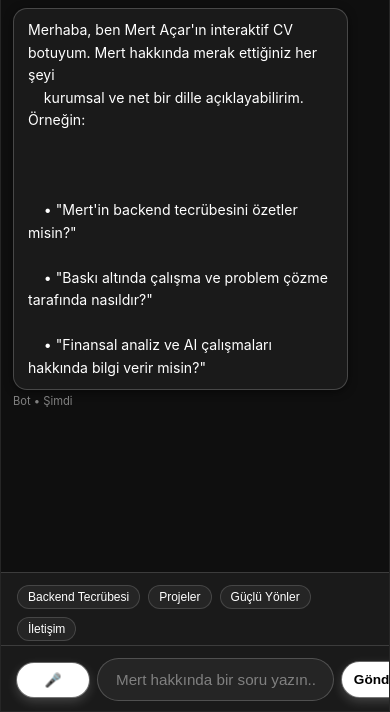
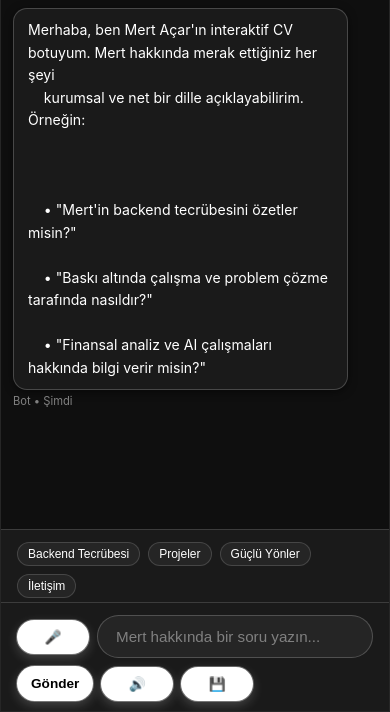
Before and after one commit to mertacar-git/mert-cv-bot, a plain HTML site: page index.html in a window 390 px wide. Shown: the part 132-844 px from the top of the page. Drawn offline with Linux system fonts and the light colour scheme.

Commit message:
Fix horizontal scroll on mobile and wrap input/buttons cleanly

```diff
--- a/assets/styles.css
+++ b/assets/styles.css
@@ -55,6 +55,7 @@ body {
   padding: 0;
   height: 100vh;
   overflow: hidden;
+  overflow-x: hidden; /* Genel yatay scroll'u kapat */
   font-family: -apple-system, BlinkMacSystemFont, "Segoe UI", "Roboto", "Oxygen", "Ubuntu", "Cantarell", "Fira Sans", "Droid Sans", "Helvetica Neue", sans-serif;
   background: var(--bg);
   color: var(--text-main);
@@ -83,6 +84,7 @@ body {
   border: 1px solid var(--border-subtle);
   box-shadow: var(--shadow-lg);
   overflow: hidden;
+  overflow-x: hidden;
   position: relative;
 }
 
@@ -708,6 +710,8 @@ body {
   border-top: 1px solid var(--border-subtle);
   background: var(--bg-elevated);
   flex-shrink: 0;
+  width: 100%;
+  box-sizing: border-box;
 }
 
 .voice-btn,
@@ -1030,10 +1034,15 @@ body {
   /* Alt URL barının üstünde kalmaları için safe-area padding */
   .chat-input {
     padding-bottom: calc(10px + env(safe-area-inset-bottom, 0));
+    flex-wrap: wrap;                 /* Gerekirse butonları alta indir */
+    overflow-x: hidden;
   }
 
   .quick-questions {
     padding-bottom: 4px;
+    width: 100%;
+    box-sizing: border-box;
+    overflow-x: hidden;
   }
 
   /* Mobilde butonları küçült, taşmayı engelle */
```
